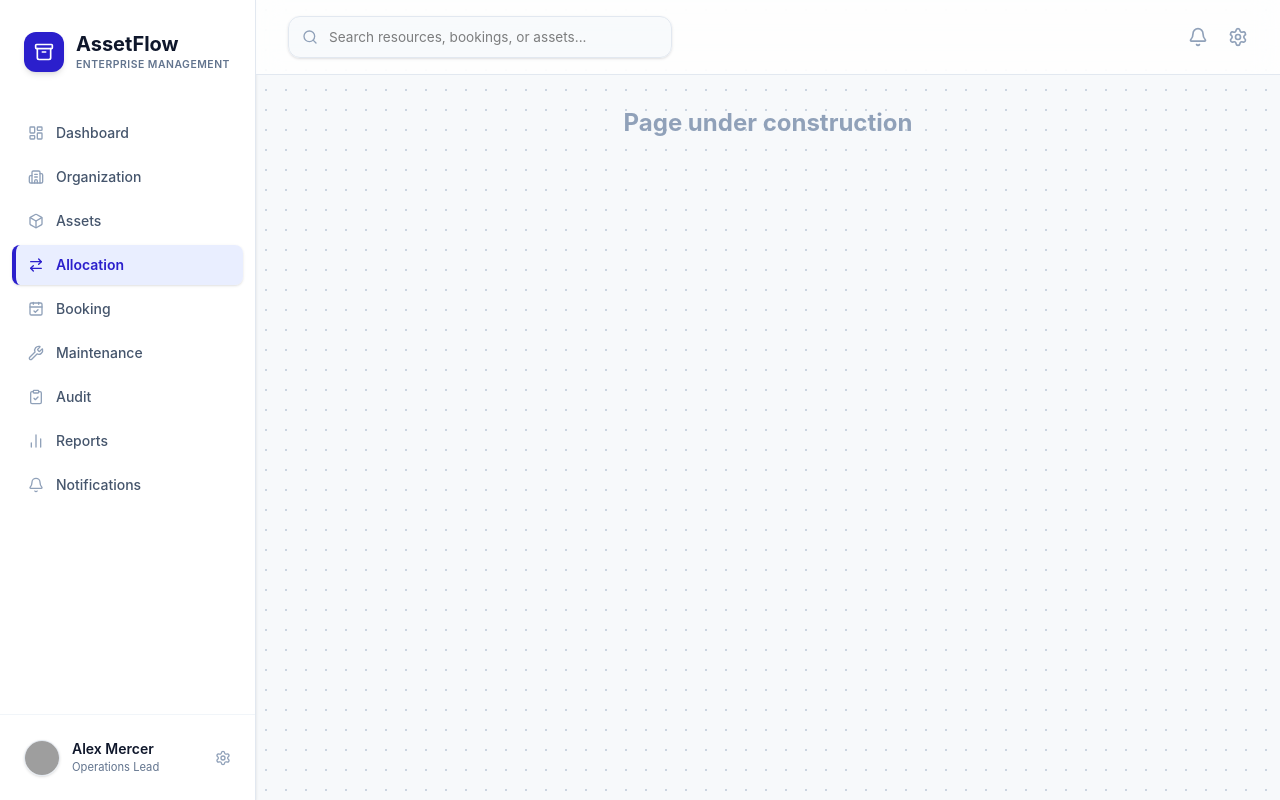
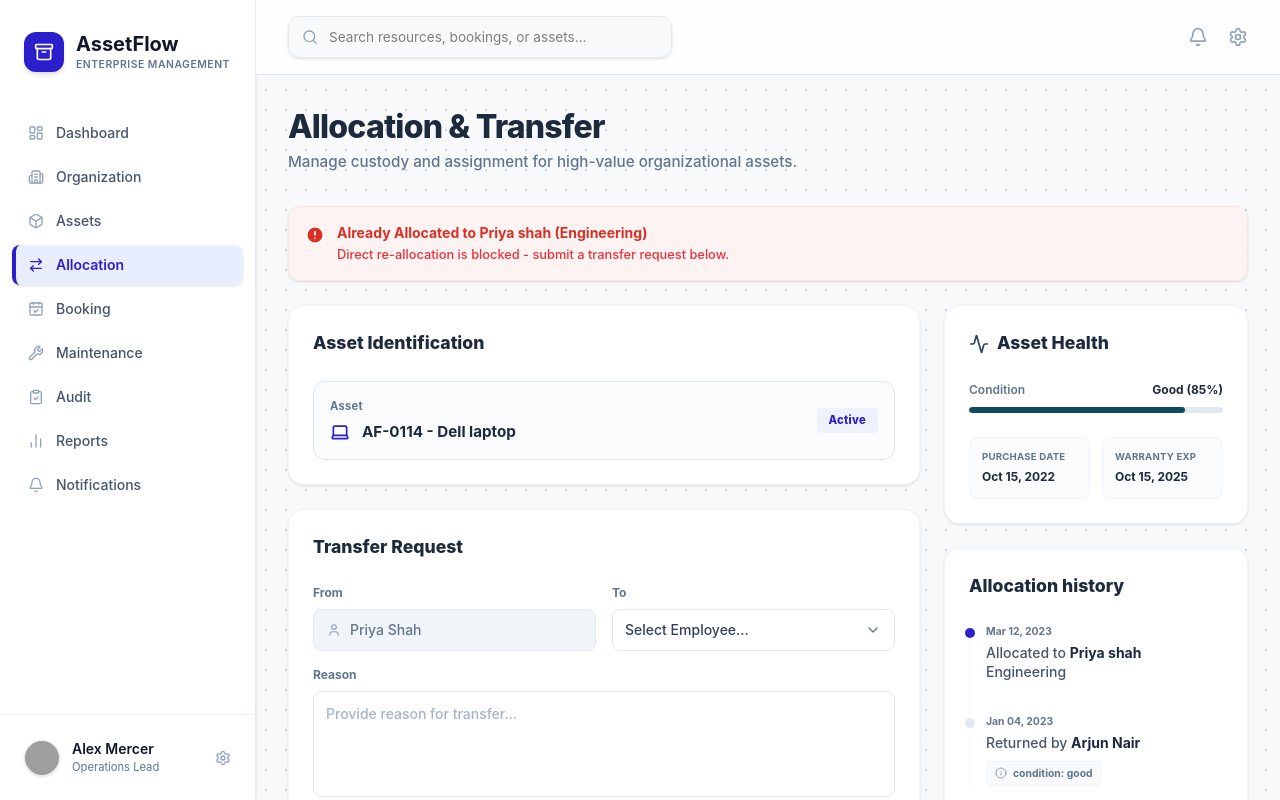
Before and after one commit to saran612/assetflow, a React app in the folder frontend/: page /allocation in a window 1280 px wide. Built offline with nearby package versions, Linux system fonts and the light colour scheme; grey boxes are pictures that could not be loaded; the HTML template or start-up script is replaced by a standard one.

Commit message:
feat: add Allocation page and integrate into App routing

```diff
--- a/frontend/src/App.jsx
+++ b/frontend/src/App.jsx
@@ -6,6 +6,7 @@ import DashboardOverview from './pages/DashboardOverview';
 import OrganizationSetup from './pages/OrganizationSetup';
 import Assets from './pages/Assets';
 import Booking from './pages/Booking';
+import Allocation from './pages/Allocation';
 import './App.css';
 
 export default function App() {
@@ -21,6 +22,7 @@ export default function App() {
           <Route path="/organization-setup" element={<OrganizationSetup />} />
           <Route path="/assets" element={<Assets />} />
           <Route path="/booking" element={<Booking />} />
+          <Route path="/allocation" element={<Allocation />} />
 
           {/* Catch-all for other sidebar links currently not implemented */}
           <Route path="*" element={
--- /dev/null
+++ b/frontend/src/pages/Allocation.jsx
@@ -0,0 +1,163 @@
+import React, { useState, useEffect } from 'react';
+import {
+  AlertCircle, Laptop, User, Send, Activity,
+  Info, ChevronDown
+} from 'lucide-react';
+
+export default function Allocation() {
+  const [mounted, setMounted] = useState(false);
+
+  useEffect(() => {
+    setMounted(true);
+  }, []);
+
+  return (
+    <div
+      className="max-w-[1000px] mx-auto flex flex-col gap-6 animate-[fadeIn_0.3s_ease-out]"
+      style={{
+        opacity: mounted ? 1 : 0,
+        transform: mounted ? 'translateY(0)' : 'translateY(20px)',
+        transition: 'all 0.6s cubic-bezier(0.16, 1, 0.3, 1)'
+      }}
+    >
+
+      {/* Header */}
+      <div>
+        <h2 className="text-[2rem] font-extrabold text-slate-800 tracking-tight leading-tight">Allocation & Transfer</h2>
+        <p className="text-[0.95rem] text-slate-500 mt-1 font-medium">Manage custody and assignment for high-value organizational assets.</p>
+      </div>
+
+      {/* Alert Box */}
+      <div className="bg-red-50/80 border border-red-100 rounded-xl p-4 flex items-start gap-3 shadow-sm mt-2">
+        <AlertCircle className="w-5 h-5 text-[#d93025] flex-shrink-0 mt-0.5" fill="currentColor" stroke="white" />
+        <div>
+          <h4 className="text-sm font-bold text-[#d93025]">Already Allocated to Priya shah (Engineering)</h4>
+          <p className="text-[0.8rem] text-red-600/80 mt-0.5 font-medium">Direct re-allocation is blocked - submit a transfer request below.</p>
+        </div>
+      </div>
+
+      {/* Main Grid */}
+      <div className="grid grid-cols-3 gap-6">
+
+        {/* Left Column */}
+        <div className="col-span-2 flex flex-col gap-6">
+
+          {/* Asset Identification */}
+          <div className="bg-white rounded-2xl shadow-sm border border-slate-100 p-6">
+            <h3 className="text-[1.1rem] font-extrabold text-slate-800 mb-6">Asset Identification</h3>
+            <div className="bg-slate-50/50 border border-slate-200 rounded-xl p-4 flex items-center justify-between">
+              <div>
+                <p className="text-[0.7rem] font-bold text-slate-500 tracking-wide mb-1.5">Asset</p>
+                <div className="flex items-center gap-3">
+                  <Laptop className="w-5 h-5 text-[#2b1fcc]" />
+                  <span className="font-bold text-slate-800 text-[0.95rem]">AF-0114 - Dell laptop</span>
+                </div>
+              </div>
+              <span className="px-3 py-1 bg-indigo-50 text-[#2b1fcc] rounded text-[0.7rem] font-extrabold tracking-wide">Active</span>
+            </div>
+          </div>
+
+          {/* Transfer Request */}
+          <div className="bg-white rounded-2xl shadow-sm border border-slate-100 p-6 relative overflow-hidden">
+            <div className="absolute top-0 right-0 w-64 h-64 bg-indigo-50/30 rounded-full blur-3xl -z-10 pointer-events-none"></div>
+
+            <h3 className="text-[1.1rem] font-extrabold text-slate-800 mb-6">Transfer Request</h3>
+
+            <div className="grid grid-cols-2 gap-4 mb-4">
+              <div>
+                <label className="block text-xs font-bold text-slate-500 mb-2">From</label>
+                <div className="relative">
+                  <User className="absolute left-3.5 top-1/2 -translate-y-1/2 w-3.5 h-3.5 text-slate-400" />
+                  <input type="text" disabled value="Priya Shah" className="w-full bg-slate-100 border border-slate-200 rounded-lg pl-9 pr-3 py-2.5 text-sm text-slate-500 font-medium outline-none cursor-not-allowed" />
+                </div>
+              </div>
+              <div>
+                <label className="block text-xs font-bold text-slate-500 mb-2">To</label>
+                <div className="relative cursor-pointer group">
+                  <select className="w-full appearance-none bg-white border border-slate-200 rounded-lg pl-3 pr-10 py-2.5 text-sm text-slate-700 font-medium outline-none hover:border-slate-300 focus:border-[#2b1fcc] focus:ring-2 focus:ring-indigo-500/10 transition-all cursor-pointer">
+                    <option value="" disabled selected hidden>Select Employee...</option>
+                    <option>Alex Mercer</option>
+                  </select>
+                  <ChevronDown className="absolute right-3.5 top-1/2 -translate-y-1/2 w-4 h-4 text-slate-500 pointer-events-none group-hover:text-slate-700" />
+                </div>
+              </div>
+            </div>
+
+            <div className="mb-6">
+              <label className="block text-xs font-bold text-slate-500 mb-2">Reason</label>
+              <textarea
+                rows="4"
+                placeholder="Provide reason for transfer..."
+                className="w-full bg-white border border-slate-200 rounded-lg p-3 text-sm text-slate-600 font-medium outline-none hover:border-slate-300 focus:border-[#2b1fcc] focus:ring-2 focus:ring-indigo-500/10 transition-all resize-none placeholder:text-slate-400/80"
+              ></textarea>
+            </div>
+
+            <div className="flex justify-end">
+              <button className="bg-[#3a2cdb] text-white px-6 py-2.5 rounded-lg text-sm font-bold shadow-md shadow-indigo-500/20 hover:bg-[#2015a3] hover:-translate-y-0.5 hover:shadow-lg transition-all active:scale-95 flex items-center gap-2">
+                <Send className="w-3.5 h-3.5" /> Submit Request
+              </button>
+            </div>
+          </div>
+        </div>
+
+        {/* Right Column */}
+        <div className="col-span-1 flex flex-col gap-6">
+
+          {/* Asset Health */}
+          <div className="bg-white rounded-2xl shadow-sm border border-slate-100 p-6">
+            <div className="flex items-center gap-2 mb-6">
+              <Activity className="w-5 h-5 text-slate-700" />
+              <h3 className="text-[1.1rem] font-extrabold text-slate-800">Asset Health</h3>
+            </div>
+
+            <div className="mb-6">
+              <div className="flex justify-between items-center mb-2">
+                <span className="text-[0.75rem] font-semibold text-slate-500">Condition</span>
+                <span className="text-[0.75rem] font-bold text-slate-800">Good (85%)</span>
+              </div>
+              <div className="h-[6px] w-full bg-slate-200 rounded-full overflow-hidden">
+                <div className="h-full bg-[#124b61] rounded-full w-[85%]"></div>
+              </div>
+            </div>
+
+            <div className="grid grid-cols-2 gap-3">
+              <div className="bg-slate-50/80 border border-slate-100 rounded-lg p-3">
+                <p className="text-[0.6rem] font-bold text-slate-500 mb-1 uppercase tracking-wide">Purchase Date</p>
+                <p className="text-[0.75rem] font-bold text-slate-800">Oct 15, 2022</p>
+              </div>
+              <div className="bg-slate-50/80 border border-slate-100 rounded-lg p-3">
+                <p className="text-[0.6rem] font-bold text-slate-500 mb-1 uppercase tracking-wide">Warranty Exp</p>
+                <p className="text-[0.75rem] font-bold text-slate-800">Oct 15, 2025</p>
+              </div>
+            </div>
+          </div>
+
+          {/* Allocation history */}
+          <div className="bg-white rounded-2xl shadow-sm border border-slate-100 p-6 flex-1">
+            <h3 className="text-[1.1rem] font-extrabold text-slate-800 mb-6">Allocation history</h3>
+
+            <div className="relative pl-4 border-l border-slate-100 flex flex-col gap-8">
+
+              <div className="relative">
+                <div className="absolute -left-[21px] top-1 w-2.5 h-2.5 rounded-full bg-[#2b1fcc] ring-4 ring-white"></div>
+                <p className="text-[0.65rem] font-bold text-slate-500 mb-1">Mar 12, 2023</p>
+                <p className="text-sm font-medium text-slate-600 leading-snug">Allocated to <span className="font-bold text-slate-800">Priya shah</span><br/>Engineering</p>
+              </div>
+
+              <div className="relative">
+                <div className="absolute -left-[21px] top-1 w-2.5 h-2.5 rounded-full bg-slate-200 ring-4 ring-white"></div>
+                <p className="text-[0.65rem] font-bold text-slate-500 mb-1">Jan 04, 2023</p>
+                <p className="text-sm font-medium text-slate-600 leading-snug mb-2">Returned by <span className="font-bold text-slate-800">Arjun Nair</span></p>
+                <div className="inline-flex items-center gap-1.5 bg-slate-50 border border-slate-100 px-2 py-1 rounded text-[0.65rem] font-bold text-slate-500">
+                  <Info className="w-3 h-3 text-slate-400" /> condition: good
+                </div>
+              </div>
+
+            </div>
+          </div>
+        </div>
+
+      </div>
+    </div>
+  );
+}
```
